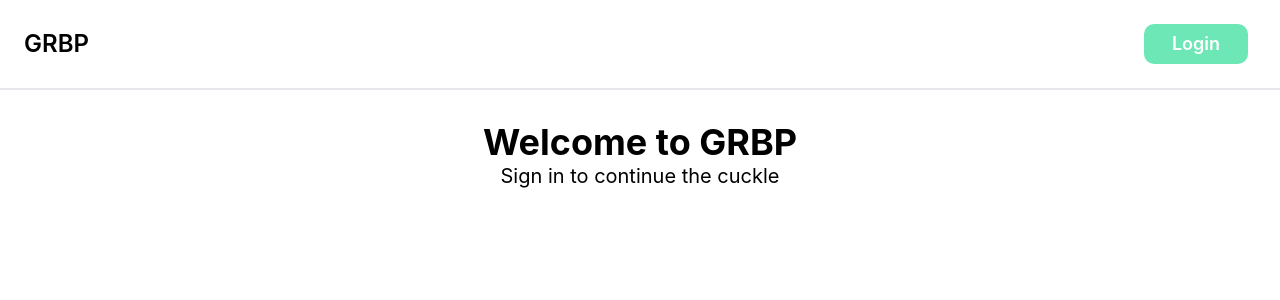
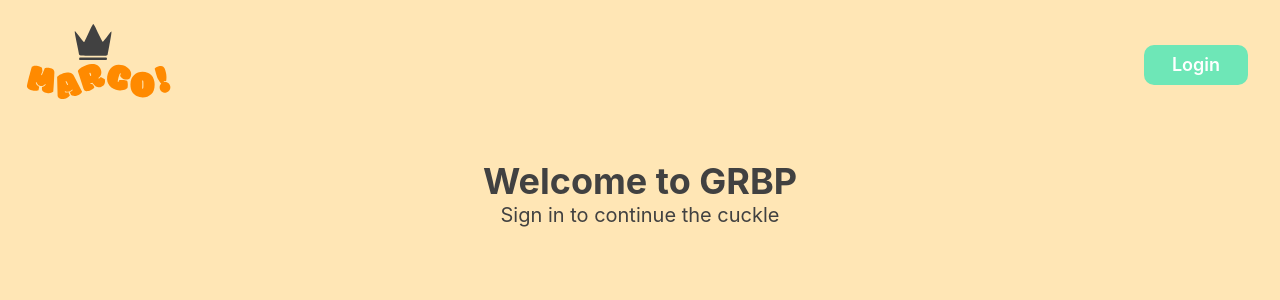
Before and after one commit to LouisMarzorati/grbp-placeholder, a Next.js app: page /profile in a window 1280 px wide. Shown: the top 300 px of the page. Built offline with nearby package versions, Linux system fonts and the light colour scheme; no server answers.

Commit message:
smore styles

```diff
--- a/components/ContentLabel.jsx
+++ b/components/ContentLabel.jsx
@@ -17,7 +17,7 @@ export default function ContentLabel({
               : `https://avatars.dicebear.com/api/adventurer/${username}.svg`
           }
           alt={username}
-          className='w-8 h-8 rounded-full'
+          className='w-8 h-8 rounded-full object-cover'
         />
 
         <div>
@@ -40,7 +40,7 @@ export default function ContentLabel({
             : `https://avatars.dicebear.com/api/adventurer/${username}.svg`
         }
         alt={username}
-        className='w-16 h-16 rounded-full'
+        className='w-16 h-16 rounded-full object-cover'
       />
 
       <div>
--- a/components/Layout.jsx
+++ b/components/Layout.jsx
@@ -1,40 +1,13 @@
-import Button from '@/components/elements/buttons/Button'
 import Nav from '@/components/Nav'
 import { useRouter } from 'next/router'
 import { Toaster } from 'react-hot-toast'
-import LoginModal from '@/components/elements/modals/LoginModal'
-import { signOut } from '@/lib/firebase'
-import Link from 'next/link'
 import { motion } from 'framer-motion'
 export default function Layout({ children, isLoggedIn }) {
   const router = useRouter()
 
-  const handleLogout = () => {
-    signOut()
-  }
   return (
     <div>
-      <Nav>
-        <div className='flex'>
-          {isLoggedIn ? (
-            <div className='flex items-center gap-x-4'>
-              <Link href='/balls'>
-                <div className='cursor-pointer'>
-                  No polo? play with our balls
-                </div>
-              </Link>
-              <Link href='/profile'>
-                <div className='cursor-pointer'>profile</div>
-              </Link>
-              <Button color='danger' onClick={handleLogout}>
-                logout
-              </Button>
-            </div>
-          ) : (
-            <LoginModal />
-          )}
-        </div>
-      </Nav>
+      <Nav isLoggedIn={isLoggedIn} />
 
       <div className='flex w-full overflow-hidden'>
         <Toaster
--- a/components/Nav.jsx
+++ b/components/Nav.jsx
@@ -1,19 +1,55 @@
 import Link from 'next/link'
-
-export default function Nav({ children, className }) {
+import Image from 'next/image'
+import LoginModal from '@/components/elements/modals/LoginModal'
+import { UserContext } from 'lib/user-context'
+import { useContext } from 'react'
+import { useRouter } from 'next/router'
+export default function Nav({ isLoggedIn, className }) {
+  const { user } = useContext(UserContext)
+  const router = useRouter()
   return (
     <div
-      className={`${
-        className ?? ''
-      } flex items-center justify-between flex-wrap  p-6 border-b-2`}
+      className={`${className ?? ''} flex items-center flex-wrap p-6 w-full`}
     >
-      <div className='flex items-center flex-shrink-0  mr-6'>
-        <Link href='/'>
-          <div className='text-2xl font-semibold cursor-pointer'>GRBP</div>
-        </Link>
+      <div className='flex-1 justify-center items-center'>
+        <Image
+          src='/marco.svg'
+          alt='Marco'
+          width={150}
+          height={75}
+          className='cursor-pointer'
+          onClick={() => router.push('/')}
+        />
       </div>
 
-      {children}
+      <div className='flex justify-end'>
+        {isLoggedIn ? (
+          <div className='flex'>
+            <div className='rounded-full ring-4 ring-[#414141] flex flex-col items-center cursor-pointer'>
+              <Link href='/profile'>
+                {user?.photoURL ? (
+                  <Image
+                    alt='Profile'
+                    width={75}
+                    src={user?.photoURL}
+                    height={75}
+                    className='rounded-full object-cover'
+                  />
+                ) : (
+                  <Image
+                    src={`https://avatars.dicebear.com/api/adventurer/${user?.username}.svg`}
+                    alt='Marco'
+                    width={50}
+                    height={50}
+                  />
+                )}
+              </Link>
+            </div>
+          </div>
+        ) : (
+          <LoginModal />
+        )}
+      </div>
     </div>
   )
 }
--- a/next.config.js
+++ b/next.config.js
@@ -3,7 +3,7 @@ const nextConfig = {
   reactStrictMode: true,
   swcMinify: true,
   images: {
-    domains: ['firebasestorage.googleapis.com'],
+    domains: ['firebasestorage.googleapis.com', 'avatars.dicebear.com'],
   },
 }
 
--- a/pages/profile.jsx
+++ b/pages/profile.jsx
@@ -7,6 +7,9 @@ import UsernameForm from 'components/UsernameForm'
 import { toast } from 'react-hot-toast'
 import { isPossiblePhoneNumber } from 'react-phone-number-input'
 import Image from 'next/image'
+import { signOut } from '@/lib/firebase'
+import Link from 'next/link'
+
 export default function ProfilePage() {
   const { user } = useContext(UserContext)
   const [changingUsername, setChangingUsername] = useState(false)
@@ -26,9 +29,21 @@ export default function ProfilePage() {
     const result = await uploadProfilePicture(user.uid, file)
     console.log(result)
   }
+  const handleLogout = () => {
+    signOut()
+  }
 
   return (
     <div className='flex flex-col gap-y-4'>
+      <Button color='danger' onClick={handleLogout}>
+        logout
+      </Button>
+
+      <Link href='/balls'>
+        <div className='cursor-pointer text-2xl'>
+          No polo? play with our balls
+        </div>
+      </Link>
       <div>Email: {user?.email}</div>
       <div>Username: {user?.username}</div>
       <div>Phone: {user?.phone}</div>
@@ -39,7 +54,12 @@ export default function ProfilePage() {
       <div className='flex flex-col gap-y-2'>
         <div className='w-[200px] h-auto'>
           {user?.photoURL && (
-            <Image src={user?.photoURL} width='200' height='200' />
+            <Image
+              src={user?.photoURL}
+              width='200'
+              height='200'
+              className='object-cover'
+            />
           )}
         </div>
         <input
--- a/styles/globals.css
+++ b/styles/globals.css
@@ -8,21 +8,14 @@ body {
   margin: 0;
   font-family: -apple-system, BlinkMacSystemFont, Segoe UI, Roboto, Oxygen,
     Ubuntu, Cantarell, Fira Sans, Droid Sans, Helvetica Neue, sans-serif;
+  background-color: #ffe6b5;
+  color: #414141;
 }
 
 * {
   box-sizing: border-box;
 }
 
-@media (prefers-color-scheme: dark) {
-  html {
-    color-scheme: dark;
-  }
-  body {
-    color: white;
-    background: #2b2828;
-  }
-}
 :root {
   --PhoneInput-color--focus: #71e39e;
   --PhoneInputInternationalIconPhone-opacity: 0.8;
```
Also changed, not shown: public/marco.svg (added).
